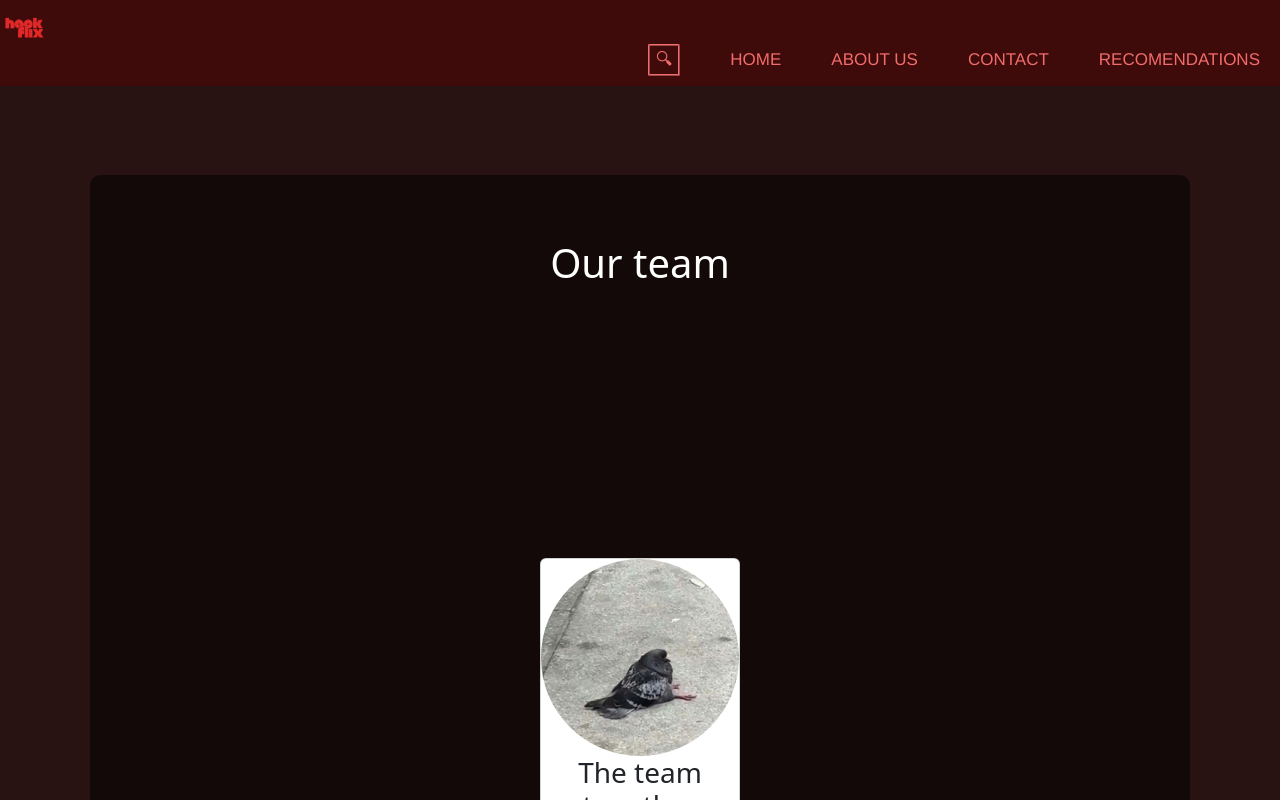
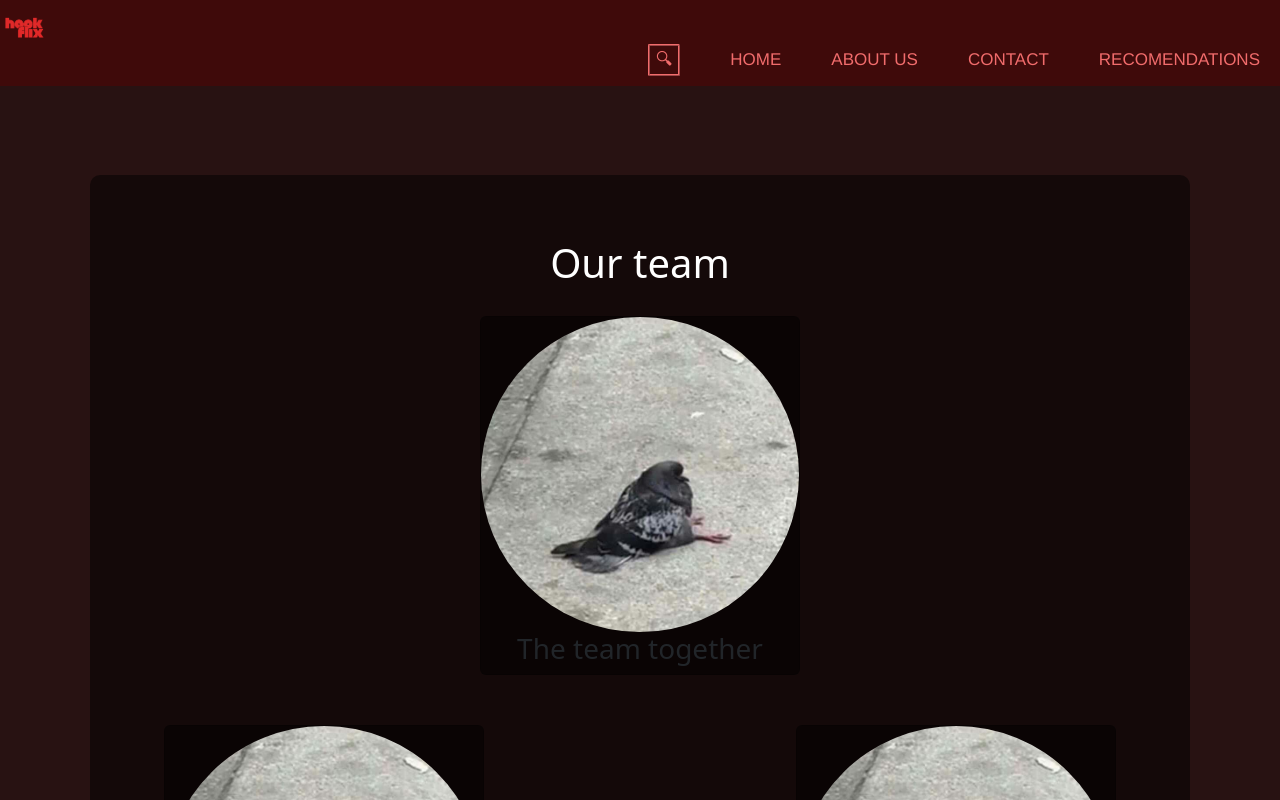
Before and after one commit to MaraAnima/Primer-Entregable, a React (Vite) app: page /about-us in a window 1280 px wide. Shown: the top 800 px of the page. Built offline with nearby package versions, Linux system fonts and the light colour scheme; a web font is replaced by a local one.

Commit message:
505
Co-Authored-By: LucasSanmartino7 <179268813+LucasSanmartino7@users.noreply.github.com>
Co-Authored-By: Natayha-Raicoff <179271466+Natayha-Raicoff@users.noreply.github.com>
Co-Authored-By: SarabOlivera <187664642+SarabOlivera@users.noreply.github.com>

```diff
--- a/src/App.css
+++ b/src/App.css
@@ -163,7 +163,7 @@ nav a:hover::before {
   margin: 7%;
   padding: 5%;
   border-radius: 10px;
-  color: white; /* Ensure text is visible on a dark background */
+  color: rgb(255, 255, 255); /* Ensure text is visible on a dark background */
 }
 
 /* Team Images */
@@ -198,13 +198,14 @@ nav a:hover::before {
   justify-content: center; /* Centers horizontally */
   align-items: center; /* Centers vertically */
   width: 100%; /* Container takes full width of the parent */
-  height: 100vh; /* Optional: Makes the container take the full height of the viewport */
+  height:50vh; /* Optional: Makes the container take the full height of the viewport */
 }
 
 .card {
   text-align: center; /* Centers text inside the card */
-  width: 200px; /* You can adjust the width of the card */
-  margin: 10px; /* Optional: Adds space between cards if there are multiple */
+  width: 20rem; /* You can adjust the width of the card */
+  margin: 10px;
+  background-color: #0000007a; /* Optional: Adds space between cards if there are multiple */
 }
 
 .fotos {
--- a/src/components/pages/AboutUs.jsx
+++ b/src/components/pages/AboutUs.jsx
@@ -11,13 +11,14 @@ function AboutUs() {
           <div className="">
             <h1>Our team</h1>
           </div>
-          <div className="card-position-center">
-            <div className="card">
-              <img src={Paloma} alt="" className="fotos" />
-              <h3>The team together</h3>
+
+          <div className="card-position ">
+            <div className="card-position-center">
+              <div className="card">
+                <img src={Paloma} alt="" className="fotos" />
+                <h3>The team together</h3>
+              </div>
             </div>
-          </div>
-          <div className="card-position ">
             <div className="card">
               <img src={Paloma} alt="" className="fotos" />
               <h3>Sara</h3>
```
